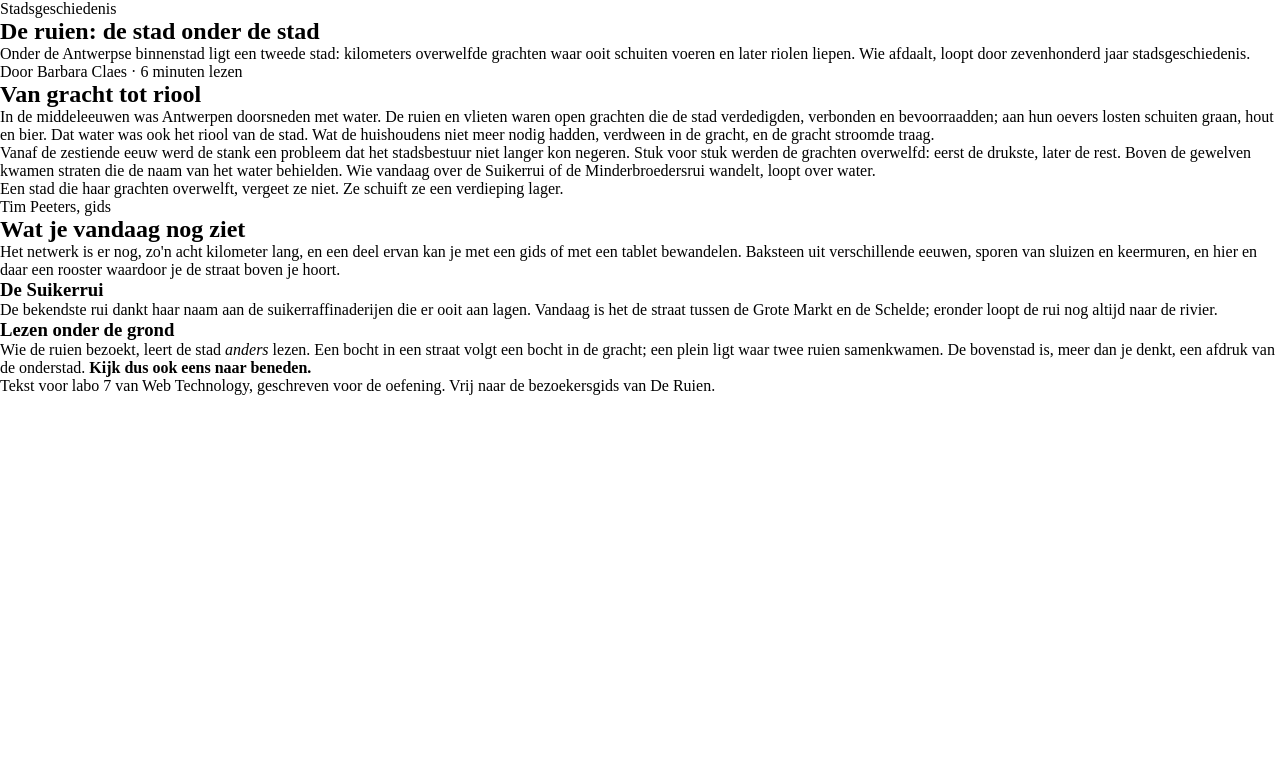
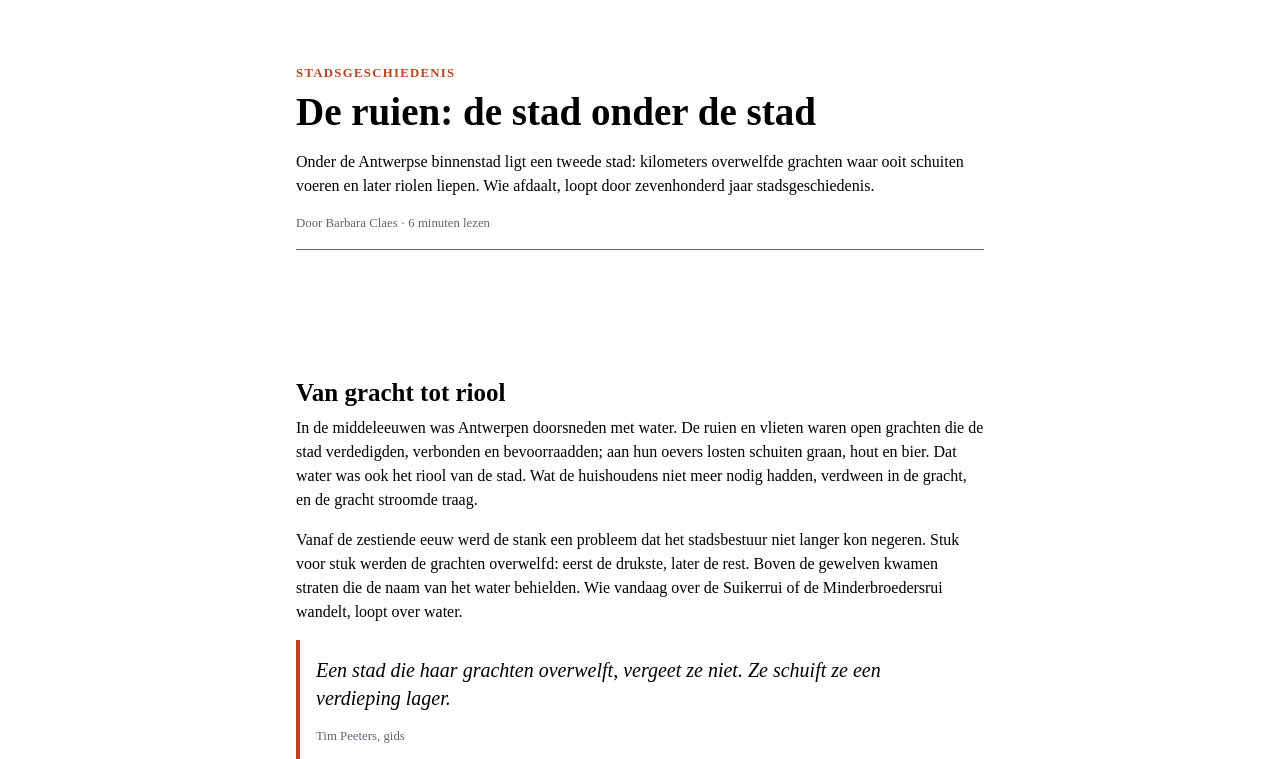
Before and after one commit to Gideon-Brown/webtech, a plain HTML site: page labo-07/leespagina/index.html in a window 1280 px wide. Shown: the top 759 px of the page. Drawn offline with Linux system fonts and the light colour scheme.

Commit message:
leespagina

```diff
--- a/labo-07/leespagina/css/stijl.css
+++ b/labo-07/leespagina/css/stijl.css
@@ -1,12 +1,135 @@
 /* stijl.css - labo 7, leespagina (reset.css is linked before this file) */
 
 /* === fonts: one @font-face per file in fonts/ (7.2) === */
-
+@font-face {
+    font-family: "Fraunces";
+    src: url("fonts/Fraunces-Variable.woff2") format("woff2");
+    font-weight: 100 900;
+    font-style: normal;
+}
+@font-face {
+    font-family: "Fraunces";
+    src: url("fonts/Fraunces-Italic-Variable.woff2") format("woff2");
+    font-weight: 100 900;
+    font-style: italic;
+}
+@font-face {
+    font-family: "Atkinson Hyperlegible";
+    src: url("fonts/AtkinsonHyperlegible-Regular.woff2") format("woff2");
+    font-weight: 400;
+}
+@font-face {
+    font-family: "Atkinson Hyperlegible";
+    src: url("fonts/AtkinsonHyperlegible-Italic.woff2") format("woff2");
+    font-weight: 400;
+    font-style: italic;
+}
+@font-face {
+    font-family: "Atkinson Hyperlegible";
+    src: url("fonts/AtkinsonHyperlegible-Bold.woff2") format("woff2");
+    font-weight: 700;
+}
 /* === tokens: type scale, spacing scale, colour roles (7.4, 7.5, 7.7) === */
 :root {
+    /* Lettertypes */
+    --font-heading: "Fraunces", Georgia, serif;
+    --font-body: "Atkinson Hyperlegible", Verdana, sans-serif;
+
+    /* Tekstgroottes */
+    --text-s: 0.8rem;
+    --text-m: 1rem;
+    --text-l: 1.25rem;
+    --text-xl: 1.563rem;
+    --text-xxl: 1.953rem;
+    --text-xxxl: 2.441rem;
+
+    /* Witruimte */
+    --space-xs: 0.25rem;
+    --space-s: 0.5rem;
+    --space-m: 1rem;
+    --space-l: 2rem;
+    --space-xl: 4rem;
+
+    /* Kleuren */
+    --color-surface: hsl(40 30% 97%);
+    --color-ink: hsl(230 25% 15%);
+    --color-muted: hsl(230 10% 42%);
+    --color-accent: hsl(15 70% 42%);
+    --color-line: hsl(230 15% 85%);
+}
+/* === base === */
+body{
+    max-width: 65ch;
+    padding: var(--space-xl) var(--space-m);
+    margin: 0 auto;
 
 }
 
-/* === base === */
+article p{
+    font-size: var(--text-m);
+    line-height: 1.5;
+    padding-bottom: var(--space-m);
+}
+.bovenkop{
+    font-size: var(--text-s);
+    color: var(--color-accent);
+    font-weight: bold;
+    text-transform: uppercase;
+    letter-spacing: 0.1em;
+    padding-bottom: var(--space-s);
+}
+h1{
+    font-size: var(--text-xxxl);
+    font-weight: bold;
+    line-height: 1.1;
+    padding-bottom: var(--space-m);
+}
+.meta{
+    font-size: var(--text-s);
+    color: var(--color-muted);
+    padding-bottom: var(--space-m);
+    border-bottom:1px solid var(--color-muted);
+    margin-bottom: var(--space-xl);
+}
+h2{
+    font-size: var(--text-xl);
+    line-height: 1.2;
+    padding-top: var(--space-xl);
+    padding-bottom: var(--space-s);
+}
+h3{
+    font-size: var(--text-l);
+    line-height: 1.3;
+    padding-top: var(--space-l);
+    padding-bottom: var(--space-xs);
+}
+blockquote {
+    line-height: 1.4;
+    border-left:4px solid var(--color-accent);
+    padding: var(--space-m);
 
+}
+blockquote p{
+    font-style: italic;
+    font-size: var(--text-l);
+    line-height: 1.4;
+}
+footer{
+    font-size: var(--text-s);
+    color: var(--color-muted);
+
+}
+.bron{
+    font-size: var(--text-s);
+    color: var(--color-muted);
+    border-top: 1px solid var(--color-muted);
+    padding: var(--space-m);
+    margin-top: var(--space-xl);
+}
+.bron p{
+
+}
 /* === the article === */
+@media(min-width:1200px){
+    body{max-width: 45rem;}
+}
```
